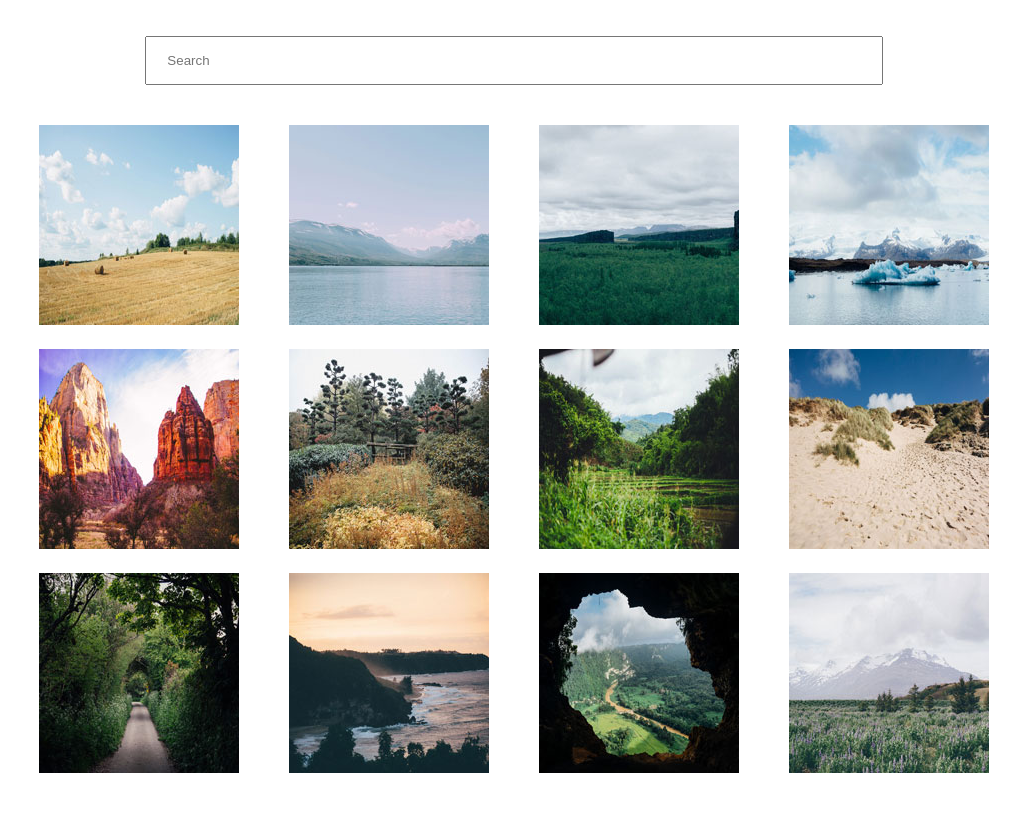
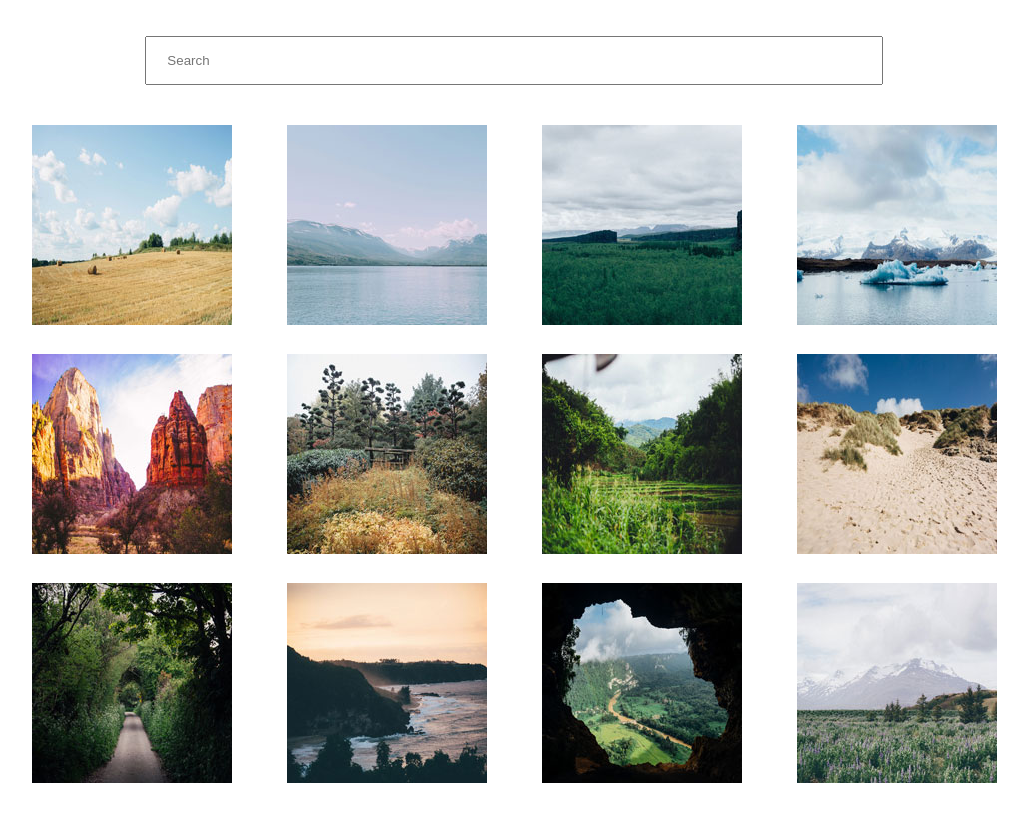
Before and after one commit to BogdanCristianDumitru/techdegree_project_5, a plain HTML site: page index.html in a window 1280 px wide. Shown: the whole page, without its empty margins (126-1154 px from the left). Drawn offline with Linux system fonts and the light colour scheme.

Commit message:
Update CSS

```diff
--- a/css/styles.css
+++ b/css/styles.css
@@ -16,8 +16,8 @@ body {
 .gallery {
     display: grid;
     grid-template-columns: repeat(auto-fit, minmax(210px, 1fr));
-    row-gap: 20px;
+    row-gap: 25px;
     justify-items: center;
-    max-width: 1000px;
+    max-width: 1020px;
     margin: 5vh auto;
 }
```
Also changed, not shown: index.html (+1 -1 lines).
